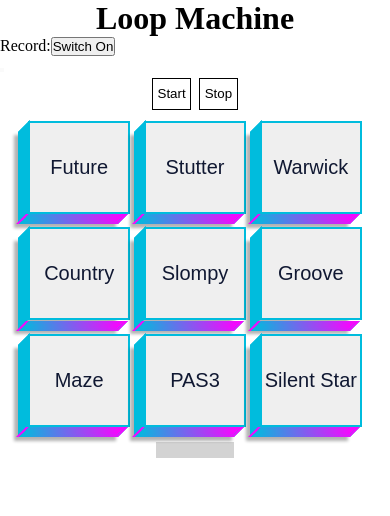
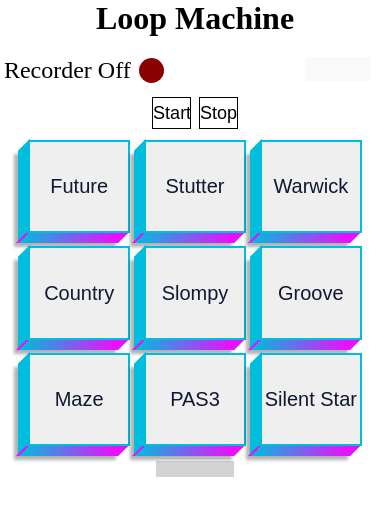
Before and after one commit to RonyL13/react-loop-machine, a React (Create React App) app: page / in a window 390 px wide. Shown: the top 516 px of the page. Built offline with nearby package versions, Linux system fonts and the light colour scheme.

Commit message:
Design Improvements
Designed recorder to look better, improved responsiveness

```diff
--- a/src/App.css
+++ b/src/App.css
@@ -6,6 +6,66 @@
 
 .project-title {
     text-align: center;
+}
+
+.recorder-container {
+    display: flex;
+    align-items: center;
+    width: 30%;
+    margin-left: 10%;
+    font-size: 24px;
+}
+
+.recorder-container label {
+    cursor: pointer;
+}
+
+.notRec{
+    cursor: pointer;
+    margin-left: 3%;
+    width: 25px;
+	height: 25px;
+	border: none;
+	border-radius: 50%;
+	outline: none;
+	background-color: darkred;
+}
+
+.Rec{
+    cursor: pointer;
+    margin-left: 3%;
+    width: 25px;
+	height: 25px;
+	font-size: 0;
+	background-color: red;
+	border: none;
+	border-radius: 50%;
+	outline: none;
+	animation-name: pulse;
+	animation-duration: 1.5s;
+	animation-iteration-count: infinite;
+	animation-timing-function: linear;
+}
+
+@keyframes pulse{
+	0%{
+		box-shadow: 0px 0px 5px 0px rgba(173,0,0,.3);
+	}
+	65%{
+		box-shadow: 0px 0px 5px 13px rgba(173,0,0,.3);
+	}
+	90%{
+		box-shadow: 0px 0px 5px 13px rgba(173,0,0,0);
+	}
+}
+
+.play-recording-button {
+    border: none;
+    font-size: 20px;
+    margin-top: 2%;
+    width: 10%;
+    margin-left: 10%;
+    cursor: pointer;
 }
 
 .start-stop-container {
@@ -18,6 +78,7 @@
     background-color: white;
     cursor: pointer;
     transition: 0.5s;
+    font-size: 18px;
 }
 
 .start-stop-container button:hover{
@@ -73,6 +134,7 @@
     display: block;
     position: absolute;
   }
+
   .pad:before {
     border-image: linear-gradient(45deg, #00bcdd 0%, #00bcdd 100%);
     border-image-slice: 1 1 0 1;
@@ -82,6 +144,7 @@
     transform: skewY(-45deg);
     background-image: linear-gradient(45deg, #00bcdd 0%, #00bcdd 100%);
   }
+
   .pad:after {
     border-image: linear-gradient(45deg, #00bcdd 0%, #ff00ff 100%);
     border-image-slice: 1 1 1 0;
@@ -91,8 +154,8 @@
     transform: skewX(-45deg);
     background-image:linear-gradient(45deg, #00bcdd 0%, #ff00ff 100%);
   }
+
   .pad:hover {
-    /* background: #ff00ff; */
     color: #0e79b2;
   }
 
@@ -119,6 +182,7 @@
     display: block;
     position: absolute;
   }
+
   .selectedPad:before {
     border-image: linear-gradient(45deg, #00bcdd 0%, #00bcdd 100%);
     border-image-slice: 1 1 0 1;
@@ -128,6 +192,7 @@
     transform: skewY(-45deg);
     background-image: linear-gradient(45deg, #00bcdd 0%, #00bcdd 100%);
   }
+
   .selectedPad:after {
     border-image: linear-gradient(45deg, #00bcdd 0%, #ff00ff 100%);
     border-image-slice: 1 1 1 0;
@@ -137,6 +202,7 @@
     transform: skewX(-45deg);
     background-image:linear-gradient(45deg, #00bcdd 0%, #ff00ff 100%);
   }
+
   .selectedPad:hover {
     color: #0e79b2;
   }
@@ -172,4 +238,19 @@
     .pads-container{
        width: 90%;
     }
+    .recorder-and-play-container {
+        display: flex;
+        align-items: center;
+    }
+    .recorder-container {
+        width: 100%;
+        margin-left: 1%;
+        padding: 5% 0 2.5% 0;
+    }
+
+    .play-recording-button {
+        height: 1.5rem;
+        margin-right: 5%;
+        width: 25%;
+    }
 }
--- a/src/App.js
+++ b/src/App.js
@@ -93,7 +93,7 @@ const App = () => {
         pads[i].audio.currentTime = 0;
       }
     }
-    if (!(pads.find(pad => pad.selected === true))) { // Stop the loop timer if no
+    if (!(pads.find(pad => pad.selected === true))) {
       setLoopTimer('loop-timer')
     }
 
@@ -159,9 +159,9 @@ const App = () => {
     <div className="App">
       <h1 className="project-title">Loop Machine</h1>
       <div className="controllers">
-        <div className="recorder-container">
+        <div className="recorder-and-play-container">
           <Recorder isRecording={isRecording} startRecording={startRecording} stopRecording={stopRecording} />
-          <button onClick={playRecording} disabled={!playRecordingButton}>{playRecordingButton ? 'Play' : ''}</button>
+          <button className ="play-recording-button" onClick={playRecording} disabled={!playRecordingButton}>{playRecordingButton ? 'Play' : ''}</button>
         </div>
         <div className="start-stop-container">
           <Button name={'Start'} action={startPlaying} />
--- a/src/components/Button.js
+++ b/src/components/Button.js
@@ -1,6 +1,4 @@
 const button = ({name, action}) => {
-
-
     return (
         <div className="button-container">
             <button className="button" onClick={action}>{name}</button>
--- a/src/components/Pads.js
+++ b/src/components/Pads.js
@@ -1,8 +1,6 @@
 import Pad from './Pad'
 
-
 const Pads = ({ pads, setToggle }) => {
-
     return (
         <div className='pads-container'>
             {pads.map((pad) => (
--- a/src/components/Recorder.js
+++ b/src/components/Recorder.js
@@ -7,9 +7,9 @@ const Recorder = ({ isRecording, startRecording, stopRecording }) => {
         }
     }
     return (
-        <div className="recorder-container">
-            <label htmlFor="recorder">Record:</label>
-            <button name="recorder" className="recorder" onClick={recordingHandler}>{isRecording ? "Switch Off" : "Switch On"}</button>
+        <div  className="recorder-container">
+            <label htmlFor="recorder">{isRecording ? "Recorder On" : "Recorder Off"}</label>
+            <button id="recorder" className={isRecording ? "Rec" : "notRec"} onClick={recordingHandler}></button>
         </div>
     )
 }
```
